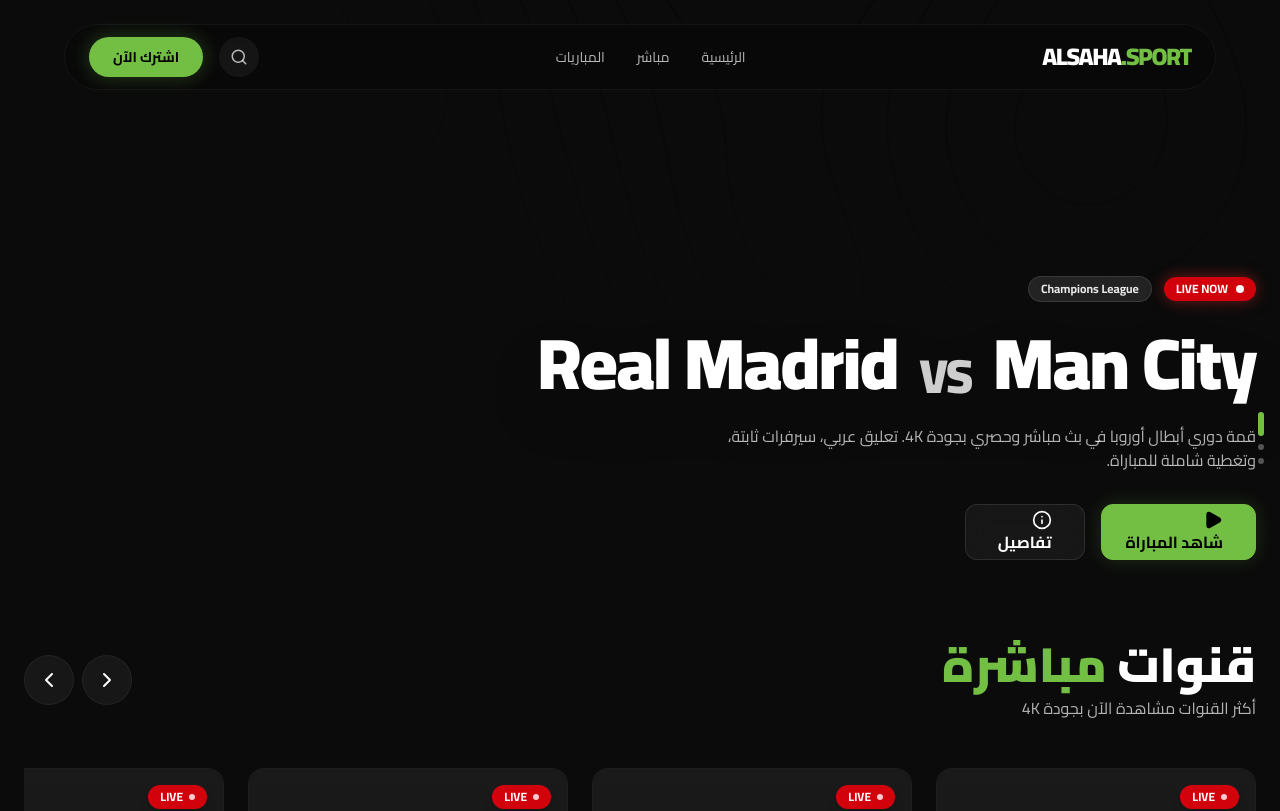
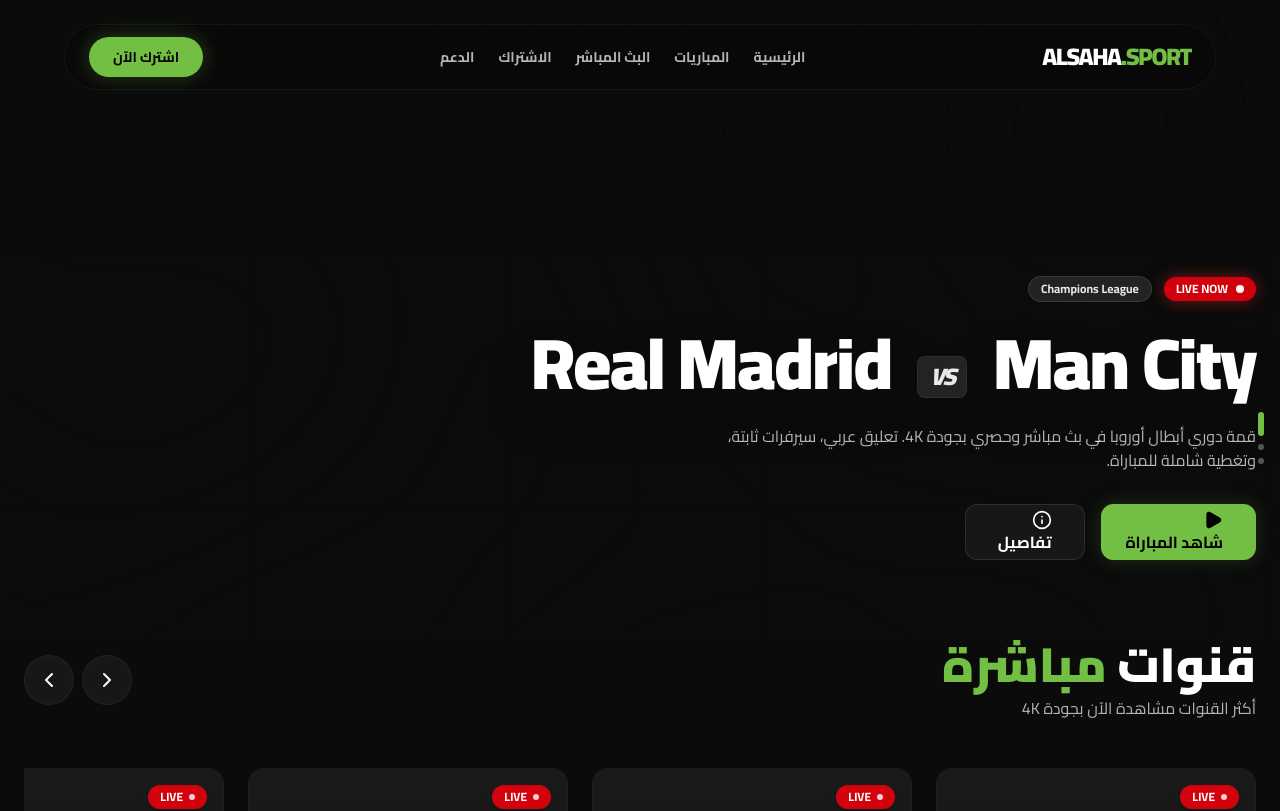
Before and after one commit to Abdallayasseer/Alsahasport-front, a Next.js app: page / in a window 1280 px wide. Shown: the top 811 px of the page. Built offline with nearby package versions, Linux system fonts and the light colour scheme.

Commit message:
fix: resolve import errors and finalize visual fixes
- Fix styling in HomeHero\n- Fix navigation links in Navbar\n- Fix imports in BottomNav

```diff
--- a/src/components/home/HomeHero.tsx
+++ b/src/components/home/HomeHero.tsx
@@ -46,7 +46,7 @@
 
              {/* Title */}
              <h1 className="text-4xl md:text-6xl lg:text-7xl font-black text-white leading-tight tracking-tight mb-4 drop-shadow-2xl">
-                Real Madrid <span className="text-white/80 font-black mx-2 text-3xl md:text-5xl translate-y-1 inline-block">VS</span> Man City
+                Real Madrid <span className="text-2xl font-black italic text-white/90 bg-white/10 px-3 py-1 rounded-lg mx-3 translate-y-[-4px] inline-block border border-white/5">VS</span> Man City
              </h1>
 
              {/* Meta Info */}
--- a/src/components/layout/BottomNav.tsx
+++ b/src/components/layout/BottomNav.tsx
@@ -2,7 +2,7 @@
 
 import Link from "next/link";
 import { usePathname } from "next/navigation";
-import { Home, Radio, Trophy, Zap } from "lucide-react";
+import { Home, Radio, Trophy, Zap, Headset } from "lucide-react";
 import { motion } from "framer-motion";
 export default function BottomNav() {
   const pathname = usePathname();
@@ -12,6 +12,7 @@
     { name: "مباشر", href: "/live", Icon: Radio },
     { name: "المباريات", href: "/matches", Icon: Trophy },
     { name: "اشتراك", href: "/subscription", Icon: Zap },
+    { name: "الدعم", href: "/support", Icon: Headset },
   ];
 
   return (
--- a/src/components/layout/Navbar.tsx
+++ b/src/components/layout/Navbar.tsx
@@ -1,7 +1,7 @@
 "use client";
 
 import Link from "next/link";
-import { Search } from "lucide-react";
+
 
 export default function Navbar() {
   return (
@@ -23,20 +23,16 @@
           </Link>
 
           {/* Desktop Nav Items */}
-          <div className="flex items-center gap-8">
-             <Link href="/" className="text-sm font-medium text-white/70 hover:text-white transition-colors">الرئيسية</Link>
-             <Link href="/live" className="text-sm font-medium text-white/70 hover:text-white transition-colors">مباشر</Link>
-             <Link href="/matches" className="text-sm font-medium text-white/70 hover:text-white transition-colors">المباريات</Link>
+          <div className="flex items-center gap-6">
+             <Link href="/" className="text-sm font-bold text-white/70 hover:text-white transition-colors">الرئيسية</Link>
+             <Link href="/matches" className="text-sm font-bold text-white/70 hover:text-white transition-colors">المباريات</Link>
+             <Link href="/live" className="text-sm font-bold text-white/70 hover:text-white transition-colors">البث المباشر</Link>
+             <Link href="/subscription" className="text-sm font-bold text-white/70 hover:text-white transition-colors">الاشتراك</Link>
+             <Link href="/support" className="text-sm font-bold text-white/70 hover:text-white transition-colors">الدعم</Link>
           </div>
 
           {/* Actions */}
           <div className="flex items-center gap-4">
-              <Link href="/search">
-                  <button aria-label="بحث" className="flex items-center justify-center w-10 h-10 rounded-full bg-white/5 text-white/70 hover:text-white hover:bg-white/10 transition-all">
-                      <Search size={18} />
-                  </button>
-              </Link>
-
               <Link href="/subscription">
                  <button className="flex items-center gap-2 px-6 py-2.5 rounded-full bg-alsaha-green hover:bg-[#65aa3c] text-black text-sm font-bold transition-all shadow-[0_0_20px_rgba(114,191,68,0.3)] hover:shadow-[0_0_30px_rgba(114,191,68,0.5)] transform hover:scale-105">
                     <span>اشترك الآن</span>
```
